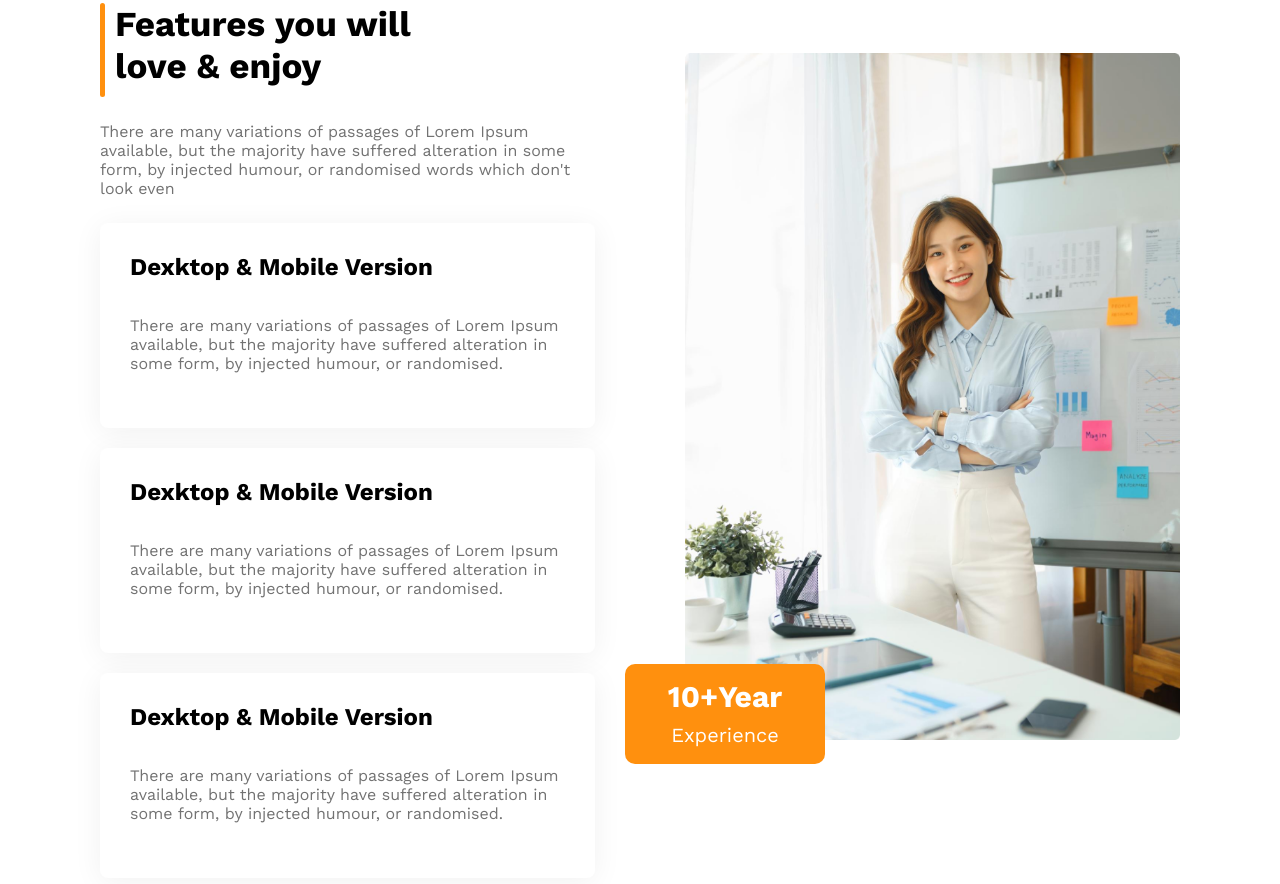
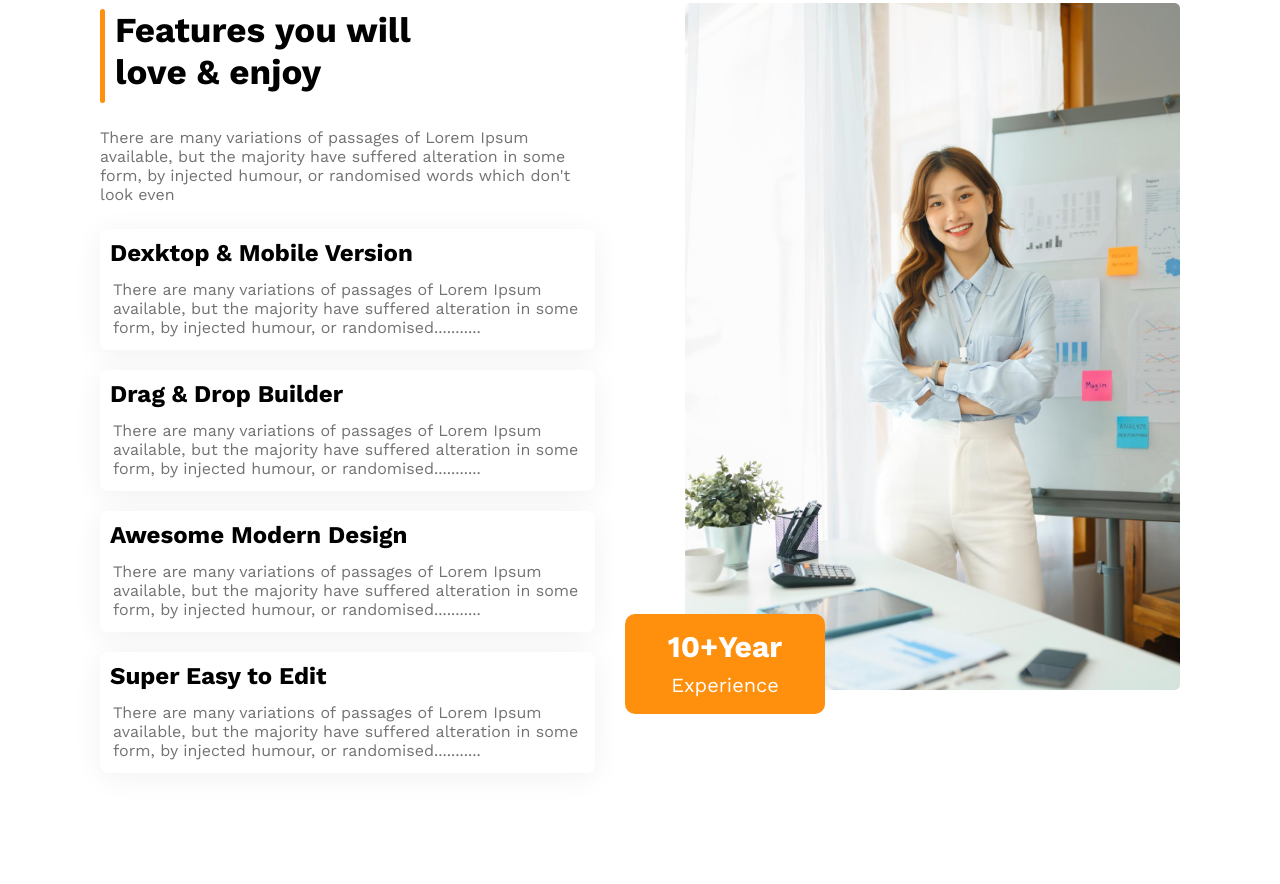
Before and after one commit to jahed121421/Assingment_2, a plain HTML site: page index.html in a window 1280 px wide. Shown: the part 1956-2840 px from the top of the page. Drawn offline with nearby package versions, Linux system fonts and the light colour scheme.

Commit message:
rechecked

```diff
--- a/css/style.css
+++ b/css/style.css
@@ -169,16 +169,19 @@ header nav{
     background-color: #FF900E;
     border-radius: 50px;
 }
-.feature-sec p{
+.feature-sec  p{
     padding-top: 25px;
     padding-bottom: 25px;
 }
 .feature-sub-container{
-    padding: 30px;
+    padding: 10px;
     background: #FFFFFF;
     box-shadow: 0px 4px 30px rgba(0, 0, 0, 0.06);
     border-radius: 8px;
     margin-bottom: 20px;
+}
+.feature-sub-container p {
+    padding: 3px;
 }
 .feature-sec-image img{
     height: 100%;
--- a/index.html
+++ b/index.html
@@ -53,15 +53,19 @@
             <p>There are many variations of passages of Lorem Ipsum available, but the majority have suffered alteration in some form, by injected humour, or randomised words which don't look even</p>
             <div class="feature-sub-container">
                 <h1>Dexktop & Mobile Version</h1>
-                <p>There are many variations of passages of Lorem Ipsum available, but the majority have suffered alteration in some form, by injected humour, or randomised.</p>
+                <p>There are many variations of passages of Lorem Ipsum available, but the majority have suffered alteration in some form, by injected humour, or randomised...........</p>
             </div>
             <div class="feature-sub-container">
-                <h1>Dexktop & Mobile Version</h1>
-                <p>There are many variations of passages of Lorem Ipsum available, but the majority have suffered alteration in some form, by injected humour, or randomised.</p>
+                <h1>Drag & Drop Builder</h1>
+                <p>There are many variations of passages of Lorem Ipsum available, but the majority have suffered alteration in some form, by injected humour, or randomised...........</p>
             </div>
             <div class="feature-sub-container">
-                <h1>Dexktop & Mobile Version</h1>
-                <p>There are many variations of passages of Lorem Ipsum available, but the majority have suffered alteration in some form, by injected humour, or randomised.</p>
+                <h1>Awesome Modern Design</h1>
+                <p>There are many variations of passages of Lorem Ipsum available, but the majority have suffered alteration in some form, by injected humour, or randomised...........</p>
+            </div>
+             <div class="feature-sub-container">
+                <h1>Super Easy to Edit</h1>
+                <p>There are many variations of passages of Lorem Ipsum available, but the majority have suffered alteration in some form, by injected humour, or randomised...........</p>
             </div>
         </div>
         <div>
```
